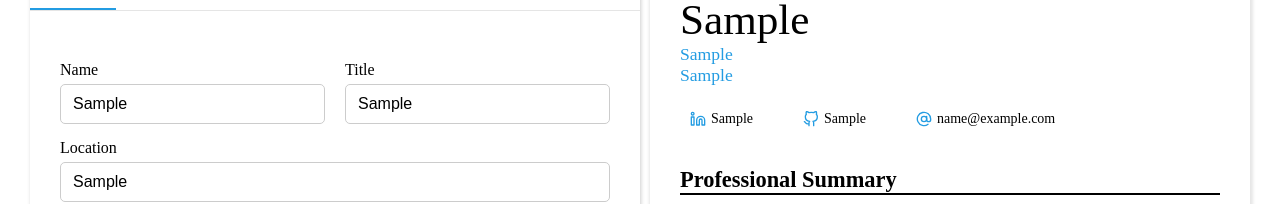
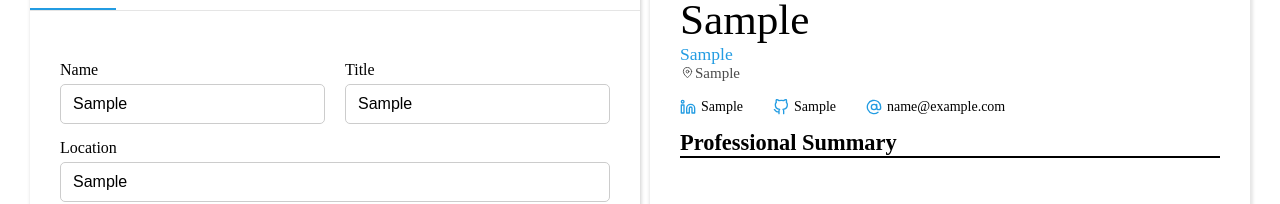
Before and after one commit to engineer-br0/Resume-Builder, a React (Create React App) app: page /body in a window 1280 px wide. Both pictures are taken after typing "Sample", "Sample", "Sample", "Sample", "Sample", "name@example.com" into the empty fields and a click on the button "Save". Shown: the part 249-453 px from the top of the page. Built offline with nearby package versions, Linux system fonts and the light colour scheme.

Commit message:
ui + res links

```diff
--- a/src/components/Resume.js
+++ b/src/components/Resume.js
@@ -223,14 +223,15 @@ const Resume = React.forwardRef((props,ref) =>{
           <div className={styles.subHeading}>
             {sections.basicInfo.detail.title}
           </div>
-          <div className={styles.subHeading}>
-            {sections.basicInfo.detail.location}
+          <div className={styles.locationInfo}>
+            <MapPin/>{sections.basicInfo.detail.location}
           </div>
+          <br></br>
           <div className={styles.links}>
-          {sections.basicInfo.detail.linkedIn &&<a className={styles.link}> <Linkedin/> {sections.basicInfo.detail.linkedIn}</a> }
-          {sections.basicInfo.detail.github && <a className={styles.link}> <GitHub/> {sections.basicInfo.detail.github}</a> }
-          {sections.basicInfo.detail.email && <a className={styles.link}> <AtSign/> {sections.basicInfo.detail.email}</a> }
-          {sections.basicInfo.detail.phone && <a className={styles.link}> <Phone/> {sections.basicInfo.detail.phone}</a> }
+          {sections.basicInfo.detail.linkedIn &&<a href={sections.basicInfo.detail.linkedIn} className={styles.link}> <Linkedin/> {sections.basicInfo.detail.linkedIn}</a> }
+          {sections.basicInfo.detail.github && <a href={`${sections.basicInfo.detail.github} `}className={styles.link}> <GitHub/> {sections.basicInfo.detail.github}</a> }
+          {sections.basicInfo.detail.email && <a href={`mailto:${sections.basicInfo.detail.email}`} className={styles.link}> <AtSign/> {sections.basicInfo.detail.email}</a> }
+          {sections.basicInfo.detail.phone && <a href={`tel:${sections.basicInfo.detail.phone}`} className={styles.link}> <Phone/> {sections.basicInfo.detail.phone}</a> }
           </div>
         </div>
 
--- a/src/components/Resume.module.css
+++ b/src/components/Resume.module.css
@@ -11,7 +11,7 @@
     box-shadow: 1px 1px 3px 2px rgba(0, 0, 0, 0.1);
     display: flex;
     flex-direction: column;
-    gap: 30px;
+    gap: 15px;
     padding: 30px;
     /* margin-top: 40px; */
     background-color: white;
@@ -21,7 +21,14 @@
     display: flex;
     flex-direction: column;
   }
-
+  .locationInfo{
+    font-size: 15px;
+    color: rgb(75, 75, 75);
+  }
+  .locationInfo svg{
+    height: 11px;
+    width: 15px;
+  }
   .header .heading {
     font-size: 2.7rem;
     font-weight: 500;
@@ -35,11 +42,11 @@
   }
 
   .header .links {
-    margin-top: 15px;
+    margin-top: 0px;
     display: flex;
-    gap: 30px;
     flex-wrap: wrap;
     row-gap: 10px;
+    column-gap: 30px;
   }
 
   .header .link {
@@ -49,6 +56,7 @@
     align-items: center;
     gap: 5px;
     cursor: pointer;
+    padding: 0;
   }
 
   .header .link svg {
@@ -63,19 +71,6 @@
     flex-direction: column;
     /* gap: 30px; */
   }
-
-  /* .col1 {
-    flex: 1.3;
-    display: flex;
-    flex-direction: column;
-    gap: 20px;
-  }
-  .col2 {
-    flex: 1;
-    display: flex;
-    flex-direction: column;
-    gap: 20px;
-  } */
 
   .section .sectionTitle {
     font-size: 1.4rem;
```
